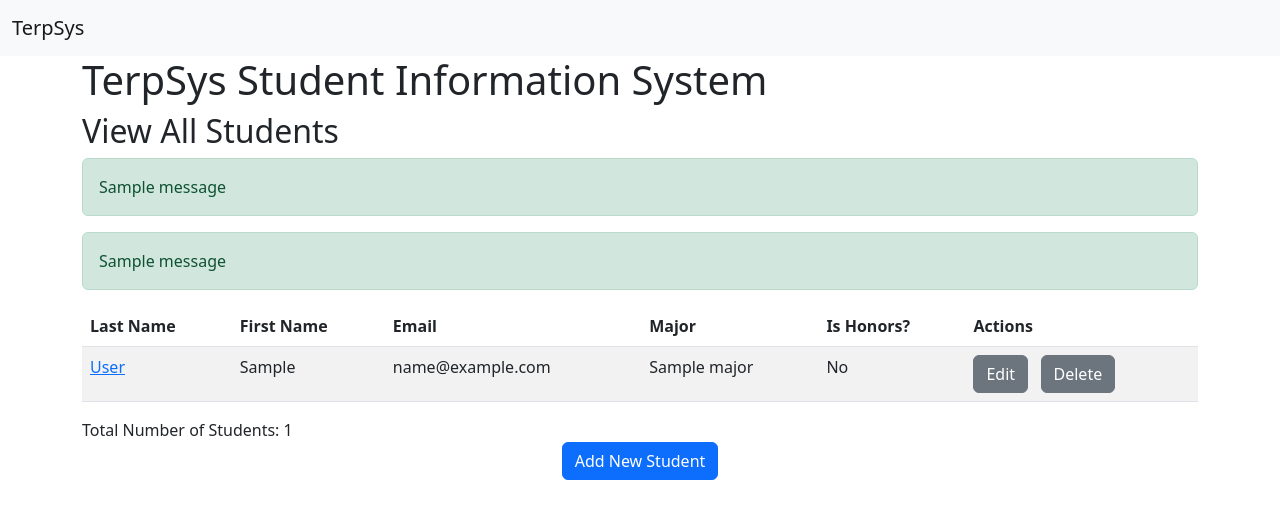
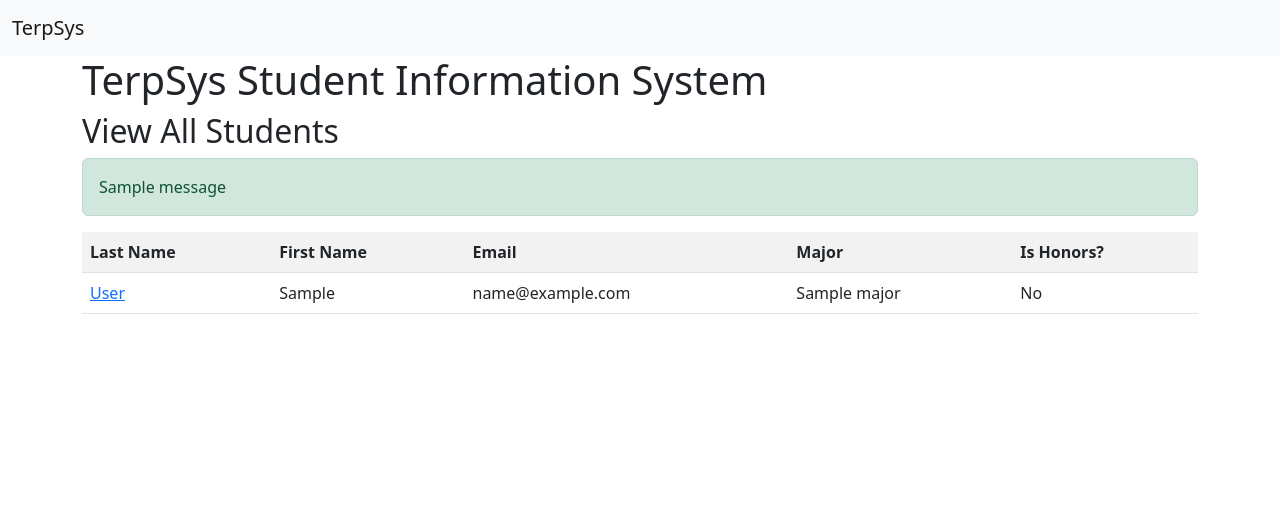
Before and after one commit to gbhasin518/HelloWorld, a Python web app: template templates/student_view_all.html in a window 1280 px wide. Shown: the top 519 px of the page. Run offline with Jinja, Linux system fonts and the light colour scheme; the template is opened without the code that fills it: most values are stand-ins (such as "Sample title", 1, 10 or a date in 2020); one stand-in notice (Sample message) is shown.

Commit message:
Updated commit of the student view HTML page that allows the user to view students.

```diff
--- a/templates/student_view_all.html
+++ b/templates/student_view_all.html
@@ -1,3 +1,4 @@
+
 {% extends "base.html" %}
 
 {% block page_title %}
@@ -13,48 +14,40 @@
     <div class="row">
     <div class="col">
 
-    {% with messages = get_flashed_messages(with_categories=true) %}
-        {% if messages %}
-            {% for category, message in messages %}
-              <div class="alert {{ 'alert-success' if category == 'success' else 'alert-danger' }}" role="alert">
-                {{ message }}
-              </div>
-            {% endfor %}
-        {% endif %}
-    {% endwith %}
-
     <table class="table table-striped">
-    <thead>
         <tr>
             <th>Last Name</th>
             <th>First Name</th>
-            <!-- Displays email along with all other information -->
             <th>Email</th>
             <th>Major</th>
             <th>Is Honors?</th>
+            {% if current_user.role in ['ADMIN', 'MANAGER'] %}
             <th>Actions</th>
+            {% endif %}
         </tr>
-    </thead>
-    <tbody>
-        {% for each_student in students %}
+
+        {% for each_student, each_major in students %}
         <tr>
             <td><a href="{{ url_for('student_view', student_id=each_student['student_id']) }}">{{ each_student['last_name'] }}</a></td>
             <td>{{ each_student['first_name'] }}</td>
             <td>{{ each_student['email'] }}</td>
-            <td>{{ each_student['major'] }}</td>
-            <td>{{ 'Yes' if each_student['is_honors'] else 'No' }}</td>
+            <td>{{ each_major['major'] }}</td>
+            <td>{{ 'Yes' if each_student['is_honors'] == 1 else 'No' }}</td>
+            {% if current_user.role in ['ADMIN', 'MANAGER'] %}
             <td>
                 <a href="{{ url_for('student_edit', student_id=each_student['student_id']) }}" class="btn btn-secondary" role="button">Edit</a>
-                &nbsp;
+                {% if current_user.role in ['ADMIN'] %}
                 <a href="{{ url_for('student_delete', student_id=each_student['student_id']) }}" class="btn btn-secondary" role="button">Delete</a>
+                {% endif %}
             </td>
+            {% endif %}
         </tr>
         {% endfor %}
-    </tbody>
     </table>
     </div>
     </div>
 
+    {% if current_user.role in ['ADMIN', 'MANAGER'] %}
     <div class="row">
         <div class="col">
             Total Number of Students: {{ students|length }}
@@ -66,5 +59,6 @@
             <a href="{{ url_for('student_create') }}" class="btn btn-primary" role="button">Add New Student</a>
         </div>
     </div>
+    {% endif %}
 
 {% endblock %}
```
Lines whose indentation alone changed are shown as unchanged.
